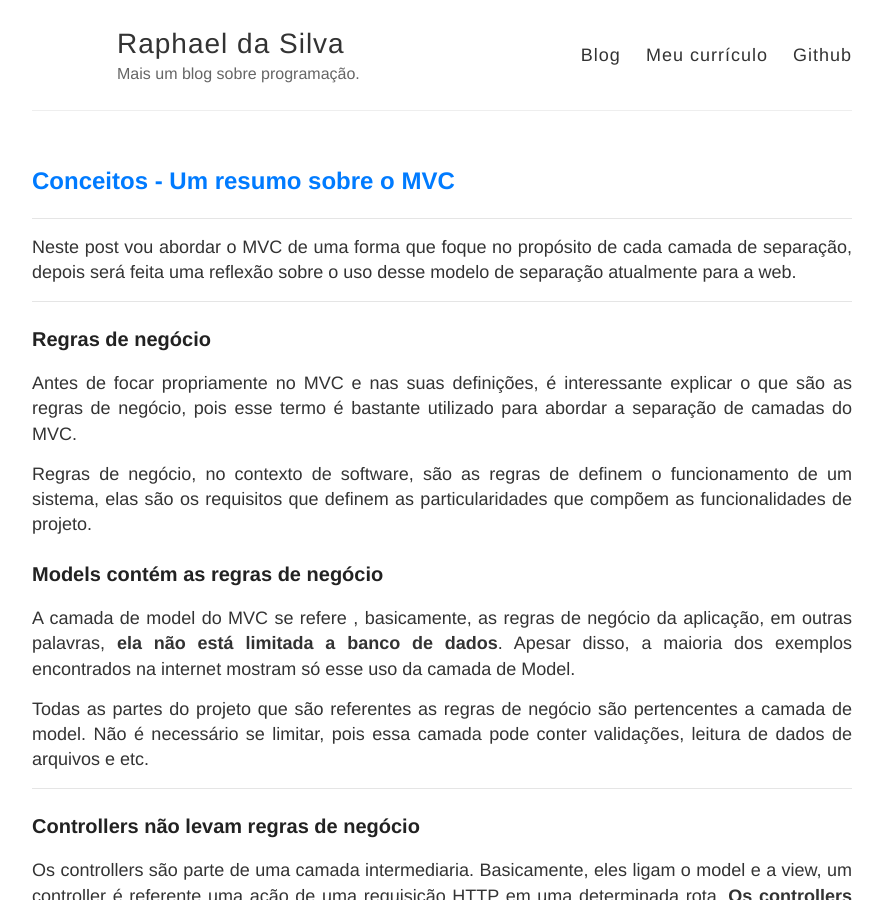
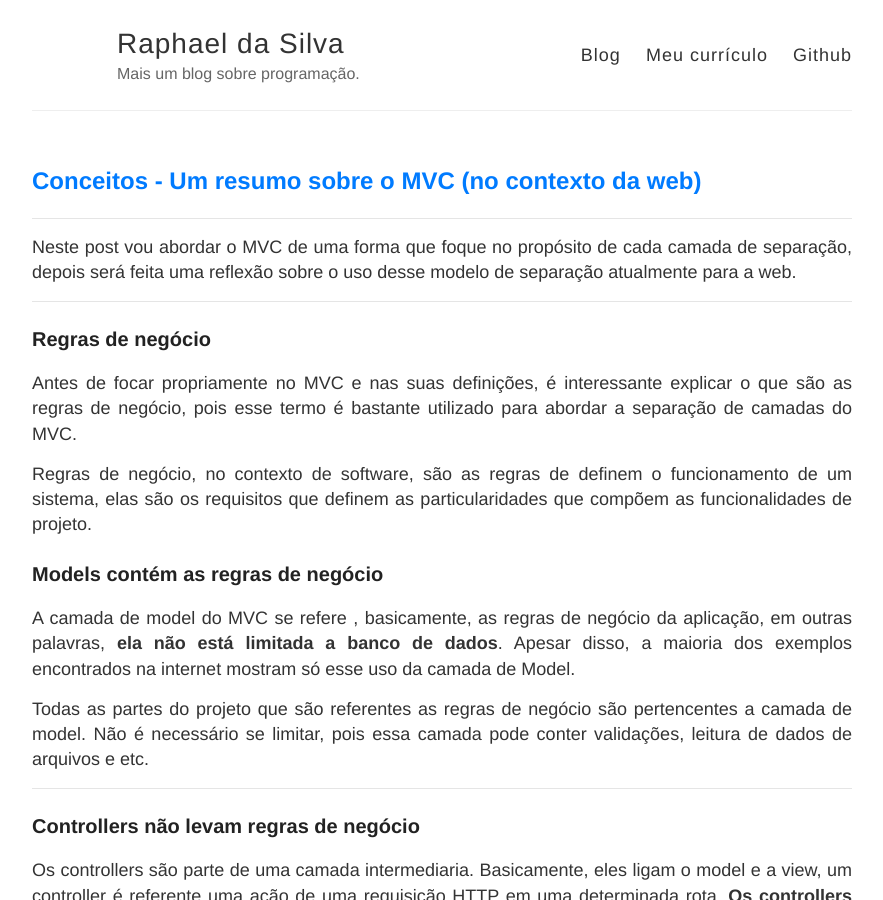
Before and after one commit to raphael-da-silva/raphael-da-silva.github.io, a Jekyll site: the page built from _posts/2020-01-24-resumo-mvc.md, in a window 1280 px wide and 900 px high. Shown: the whole window, without its empty margins (198-1081 px from the left). Built offline with Jekyll 4.4.1, drawn with Linux system fonts in a browser that asks for light colours; nearby versions of some CDN libraries.

Commit message:
Revisão

```diff
--- a/_posts/2020-01-24-resumo-mvc.md
+++ b/_posts/2020-01-24-resumo-mvc.md
@@ -1,6 +1,6 @@
 ---
 layout: post
-title: Conceitos - Um resumo sobre o MVC
+title: Conceitos - Um resumo sobre o MVC (no contexto da web)
 ---
 
 Neste post vou abordar o MVC de uma forma que foque no propósito de cada camada de separação, depois será feita uma reflexão sobre o uso desse modelo de separação atualmente para a web.
```
Also changed, not shown: _posts/2018-06-16-yoda-condition.md (+1 -1 lines).
